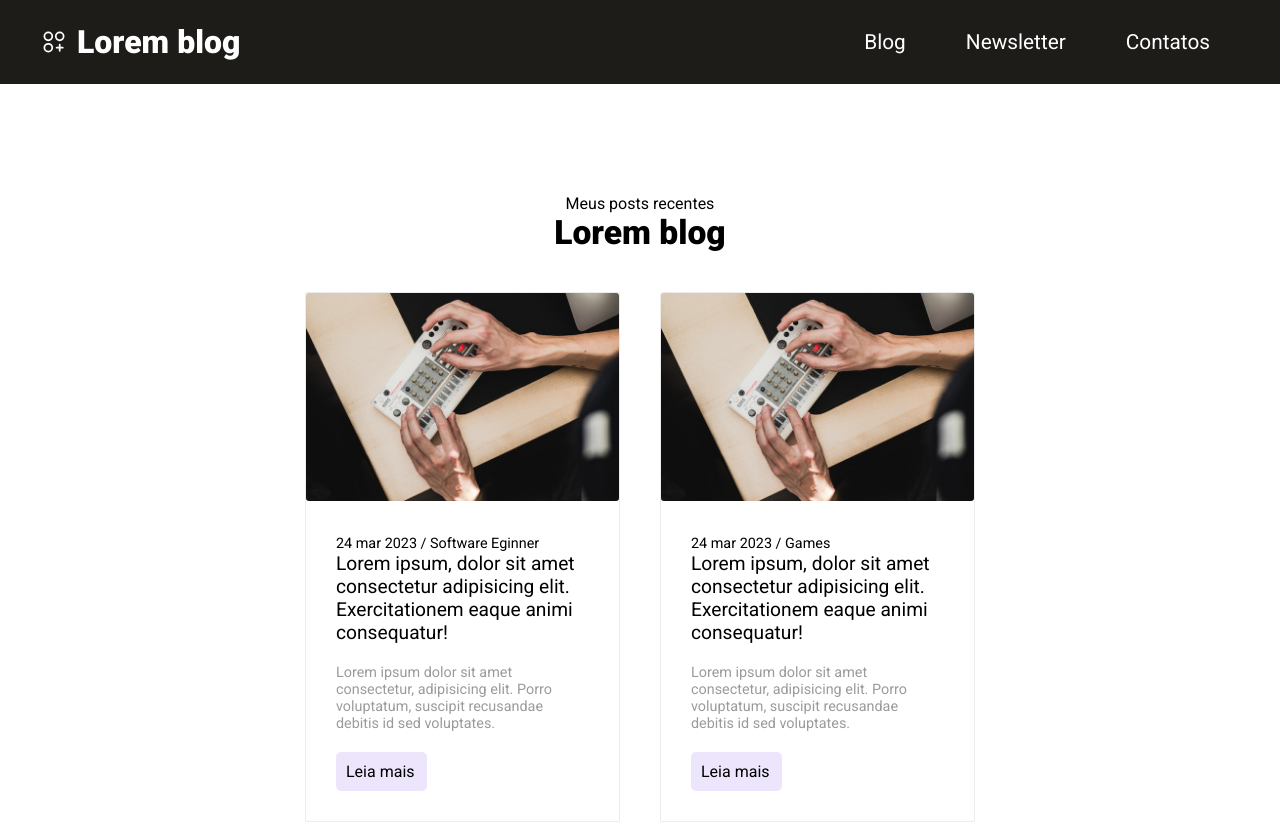
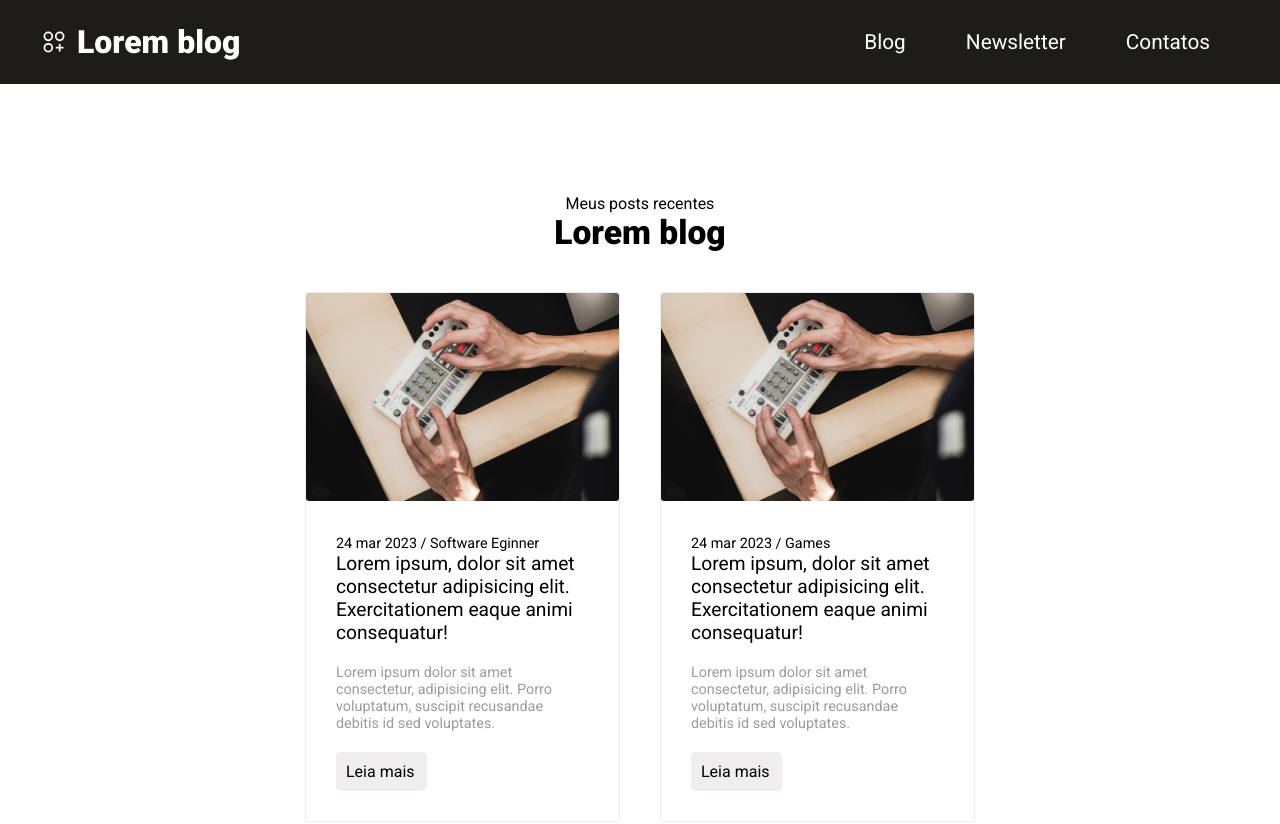
Before and after one commit to MarceloHenriqueDoriaFigueiredo/Blog-project, a React (Vite) app: page / in a window 1280 px wide. Shown: the top 824 px of the page. Built offline with nearby package versions, Linux system fonts and the light colour scheme.

Commit message:
update content "leia mais"

```diff
--- a/src/pages/CardPost/Card.module.css
+++ b/src/pages/CardPost/Card.module.css
@@ -87,7 +87,7 @@
 }
 
 .content {
-    background-color: hsla(260, 100%, 44%, 0.1);
+    background-color:rgba(221, 218, 218, 0.473);
     padding: 10px;
     width: 91px;
     border-radius: 5px;
```
